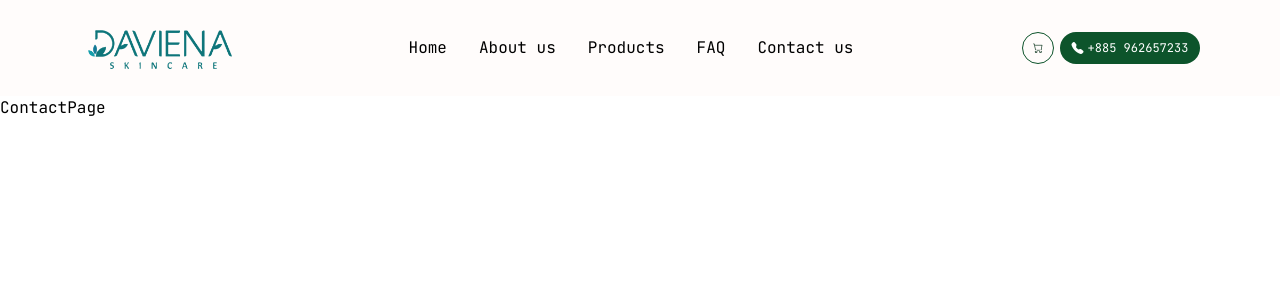
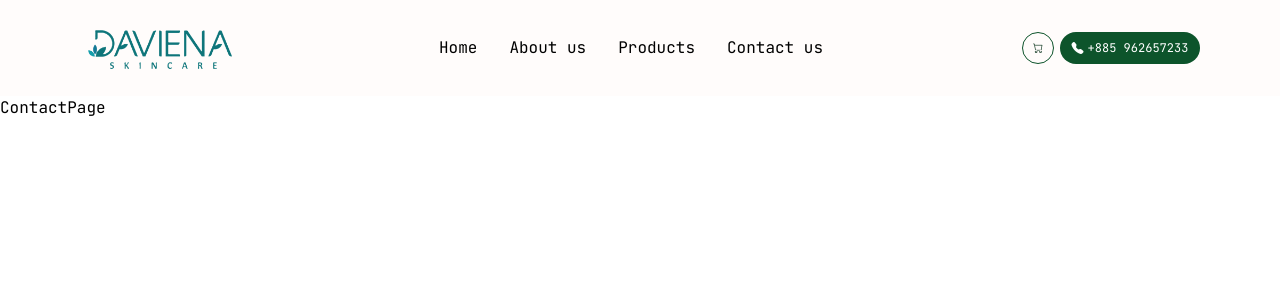
Before and after one commit to aoksothatt/Skincare-Web, a React (Vite) app: page /contact in a window 1280 px wide. Shown: the top 300 px of the page. Built offline with nearby package versions, Linux system fonts and the light colour scheme; a web font is replaced by a local one.

Commit message:
Link-router

```diff
--- a/src/Pages/WelcomePage.jsx
+++ b/src/Pages/WelcomePage.jsx
@@ -2,18 +2,20 @@ import React from "react";
 import form from "../assets/form.png"
 const WelcomePage = () => {
   return <div>
-    <div className="w-full h-screen bg-[#F9F8F6] py-35 px-25">
+    <div className="w-full h-screen py-35 px-25">
       <div className=" flex justify-between">
         <div className="w-[25%]">
           <h2 className="text-6xl leading-15 "> <span className="flex gap-4"> Glow <img className="w-40 my-auto h-15 rounded-4xl" src="https://media.istockphoto.com/id/2182600309/photo/beauty-portraits-of-beautiful-young-asian-women.jpg?s=612x612&w=0&k=20&c=CNLoIjsY-YHu0sF82lixz_CQYiVgjXJnb1Z0yWoXcdc=" alt="" /> </span>
           <span className=" text-green-800">Naturally </span>Every Day</h2>
-          <button className=" mt-10 border border-green-900 w-55 h-13 rounded-xl flex items-center justify-center gap-2">View All Product <i class="bi bi-arrow-up-right-square-fill text-green-800 text-[42px]"></i></button>
+          <button className=" mt-10 border border-green-900 w-55 h-13 rounded-xl flex items-center justify-center gap-2">View All Product <i className="bi bi-arrow-up-right-square-fill text-green-800 text-[42px]"></i></button>
           <div className="mt-20">
-            <p className="w-60 font-bold text-lg relative">Make with<span className="text-5xl text-green-800 absolute translate-y-[-23%] translate-x-2"> 99%</span>
-            <p><strong>Natural Ingredient</strong> for Pure,Healthy Skin.</p></p>
+            <div className="w-60 font-bold text-lg relative">Make with<span className="text-5xl text-green-800 absolute translate-y-[-23%] translate-x-2">99%</span>  <div>
+              <strong>Natural Ingredient</strong> for Pure, Healthy Skin.
+            </div>
+            </div>
           </div>
         </div>
-        <div className="w-[40%] h-[450px] bg-[#84994F] rounded-[500px_90px] relative ">
+        <div className="w-[40%] h-[450px] bg-[#5E936C] rounded-[500px_90px] relative ">
           <img className="w-full absolute bottom-8 auto-scroll" src={form} alt="" />
           <h2 className="absolute top-[-19%] auto-scroll left-88.5   bg-green-800 text-white font-bold py-2 px-3 rounded-3xl">New Product</h2>
         </div>
--- a/src/components/Navbar.jsx
+++ b/src/components/Navbar.jsx
@@ -1,4 +1,5 @@
 import React from 'react'
+import { Link } from "react-router-dom";
 import logo2 from '../assets/logo2.png'
 const Navbar = () => {
   return (
@@ -9,21 +10,28 @@ const Navbar = () => {
               <img className='w-full absolute translate-y-[-49%]' src={logo2} alt="" />
             </div>
             <ul className='flex gap-8'>
-              <li>Home</li>
-              <li>About us</li>
-              <li>Products</li>
-              <li>FAQ</li>
-              <li>Contact us</li>
+              <li>
+                <Link to="/">Home</Link>
+              </li>
+              <li>
+                <Link to="/about">About us</Link>
+              </li>
+              <li>
+                <Link to="/products">Products</Link>
+              </li>
+              <li>
+                <Link to="/contact">Contact us</Link>
+              </li>
             </ul>
 
             <div className='flex text-center gap-10'>
 
             <div className=' flex gap-1.5'>
               <div className='w-8 h-8 border border-green-900 rounded-[50%] flex items-center justify-center' >
-                <i class="bi bi-cart text-green-950 text-[10px]"></i>
+                <i className="bi bi-cart text-green-950 text-[10px]"></i>
               </div>
               <div className=' w-35 h-8 bg-green-900 flex gap-1 items-center justify-center rounded-2xl '>
-                <i class="bi bi-telephone-fill text-white text-[12px]"></i>
+                <i className="bi bi-telephone-fill text-white text-[12px]"></i>
                 <p className='text-white text-[12px]'> +885 962657233</p>
               </div>
               </div>
```
